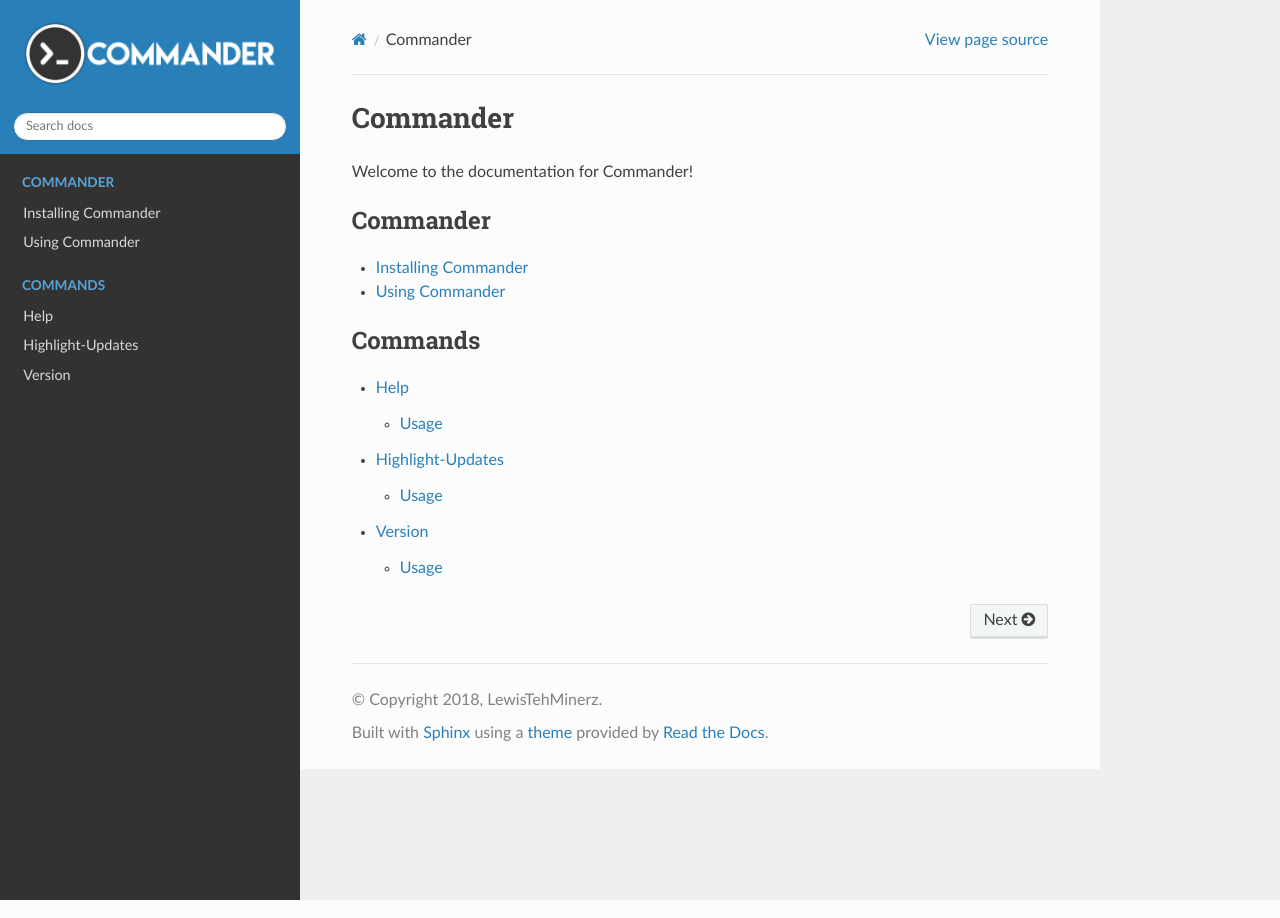
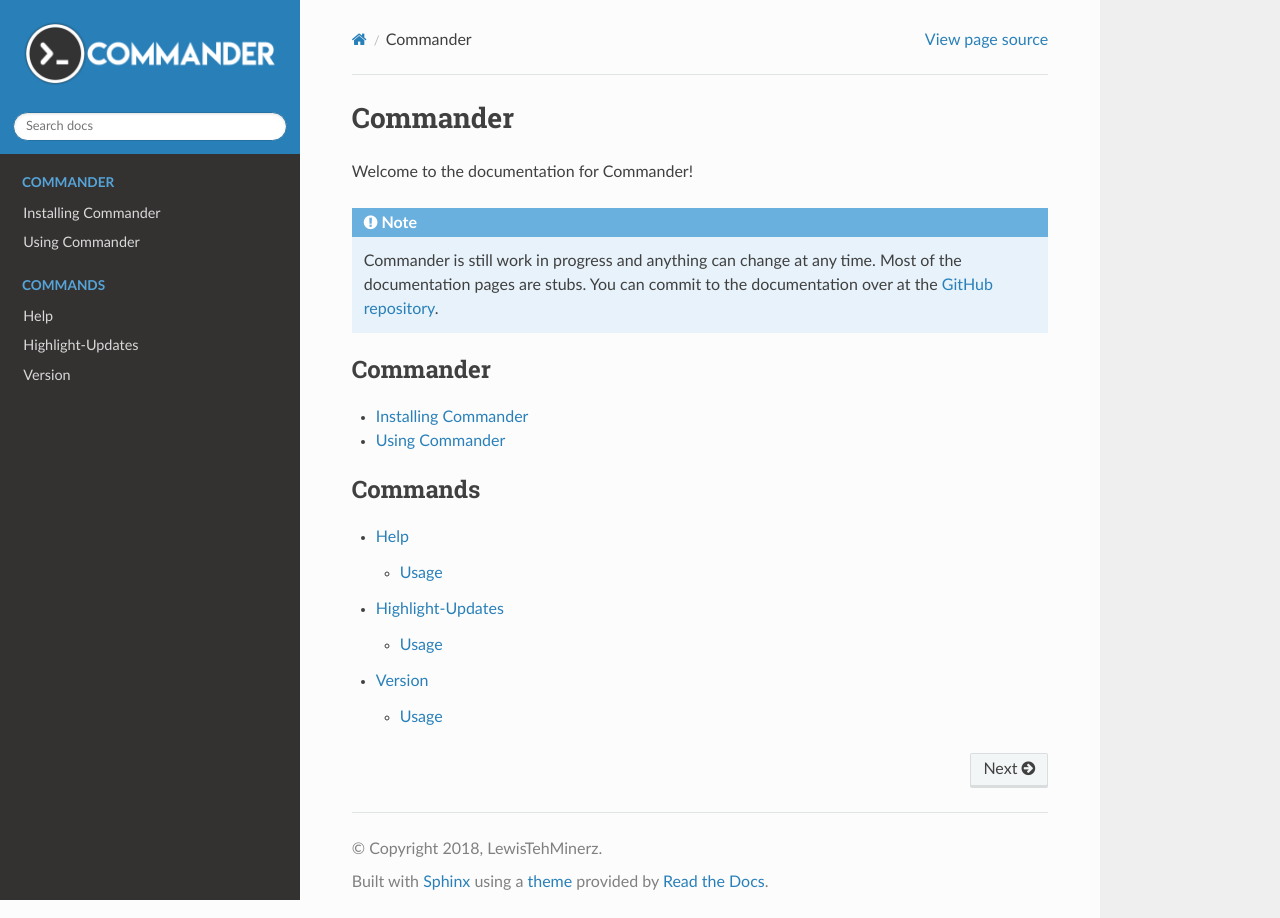
Before and after one commit to ZeroIdeaDevelopment/Commander, a Sphinx documentation site: the page built from docs/index.rst, in a window 1280 px wide. Built offline with Sphinx 7.4.7 and the Read the Docs theme 2.0.0, drawn with Linux system fonts in a browser that asks for light colours.

Commit message:
update docs and fix help command

```diff
--- a/commander.js
+++ b/commander.js
@@ -5,7 +5,7 @@
         execute(args) {
             if (args.length > 0) {
                 chrome.tabs.create({
-                    url: 'https://chromecommander.rtfd.io/' + args[0],
+                    url: 'https://chromecommander.rtfd.io/en/latest/' + args[0] + '.html',
                     active: true
                 });
             } else {
--- a/docs/index.rst
+++ b/docs/index.rst
@@ -2,6 +2,10 @@
 =========
 
 Welcome to the documentation for Commander!
+
+.. note::
+
+    Commander is still work in progress and anything can change at any time. Most of the documentation pages are stubs. You can commit to the documentation over at the `GitHub repository <https://github.com/LewisTehMinerz/Commander>`_.
 
 .. _commander-docs:
 
```
